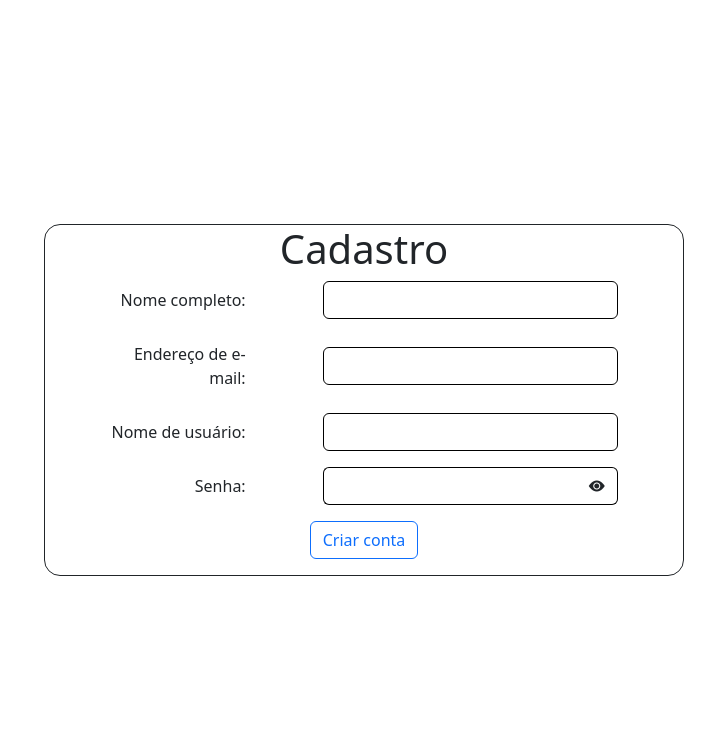
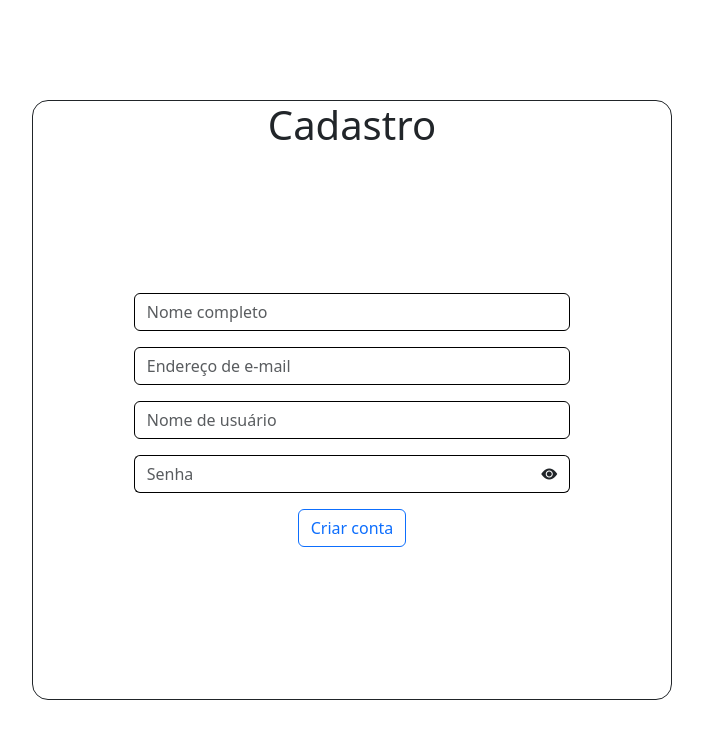
Before and after one commit to XeanG/exerciciobriaodificilpkrl, a PHP site: page /registro.php in a window 1280 px wide. Shown: the top 739 px of the page, without its empty margins (276-991 px from the left). Run offline with PHP 8.4, Linux system fonts and the light colour scheme.

Commit message:
aaaaaaaaaaa

```diff
--- a/adicionar_cartucho.php
+++ b/adicionar_cartucho.php
@@ -10,7 +10,7 @@
 </head>
 
 <body>
-  <div class="container position-absolute top-50 start-50 translate-middle w-50">
+  <div class="container position-absolute top-50 start-50 translate-middle w-50 h-75 d-flex align-items-evenly justify-items-center row">
     <?php
     $nome_cartucho_cd = $_POST['nome_cartucho_cd'];
     $sistema = $_POST['sistema'];
--- a/registro.php
+++ b/registro.php
@@ -12,31 +12,31 @@
 </head>
 
 <body>
-  <div class="container position-absolute top-50 start-50 translate-middle w-50">
+  <div class="container position-absolute top-50 start-50 translate-middle w-50 h-75 d-flex align-items-evenly justify-items-center row">
     <h1 class="text-center">Cadastro</h1>
     <form method="POST" action="registrar.php">
       <div class="row mb-3 d-flex justify-content-evenly align-items-center">
-        <label for="nome_completo" class="text-end col-sm-2 col-form-label w-25">Nome completo:</label>
-        <div class="col-sm-10 w-50">
-          <input type="text" class="form-control" id="nome_completo" name="nome_completo">
+        <!--<label for="nome_completo" class="text-end col-sm-2 col-form-label w-25">Nome completo:</label>-->
+        <div class="col-sm-10 w-75">
+          <input type="text" class="form-control" id="nome_completo" name="nome_completo" placeholder="Nome completo">
         </div>
       </div>
       <div class="row mb-3 d-flex justify-content-evenly align-items-center">
-        <label for="email" class="text-end col-sm-2 col-form-label w-25">Endereço de e-mail:</label>
-        <div class="col-sm-10 w-50">
-          <input type="text" class="form-control" id="email" name="email">
+        <!--<label for="email" class="text-end col-sm-2 col-form-label w-25">Endereço de e-mail:</label>-->
+        <div class="col-sm-10 w-75">
+          <input type="text" class="form-control" id="email" name="email" placeholder="Endereço de e-mail">
         </div>
       </div>
       <div class="row mb-3 d-flex justify-content-evenly align-items-center">
-        <label for="nome_de_usuario" class="text-end col-sm-2 col-form-label w-25">Nome de usuário:</label>
-        <div class="col-sm-10 w-50">
-          <input type="text" class="form-control" id="nome_de_usuario" name="nome_de_usuario">
+        <!--<label for="nome_de_usuario" class="text-end col-sm-2 col-form-label w-25">Nome de usuário:</label>-->
+        <div class="col-sm-10 w-75">
+          <input type="text" class="form-control" id="nome_de_usuario" name="nome_de_usuario" placeholder="Nome de usuário">
         </div>
       </div>
       <div class="row mb-3 d-flex justify-content-evenly align-items-center">
-        <label for="senha" class="text-end col-sm-2 col-form-label w-25">Senha:</label>
-        <div class="col-sm-10 w-50 input-group">
-          <input type="password" class="form-control" id="senha" name="senha">
+        <!--<label for="senha" class="text-end col-sm-2 col-form-label w-25">Senha:</label>-->
+        <div class="col-sm-10 w-75 input-group">
+          <input type="password" class="form-control" id="senha" name="senha" placeholder="Senha">
           <span class="input-group-btn">
             <button type="button" class="btn btn-default" onclick="mostra_senha('senha')">
               <i class="bi bi-eye-fill"></i>
```
Also changed, not shown: admin.php (+7 -7 lines), cartucho.php (+10 -11 lines), index.php (+7 -7 lines), pesquisa.php (+7 -7 lines).
